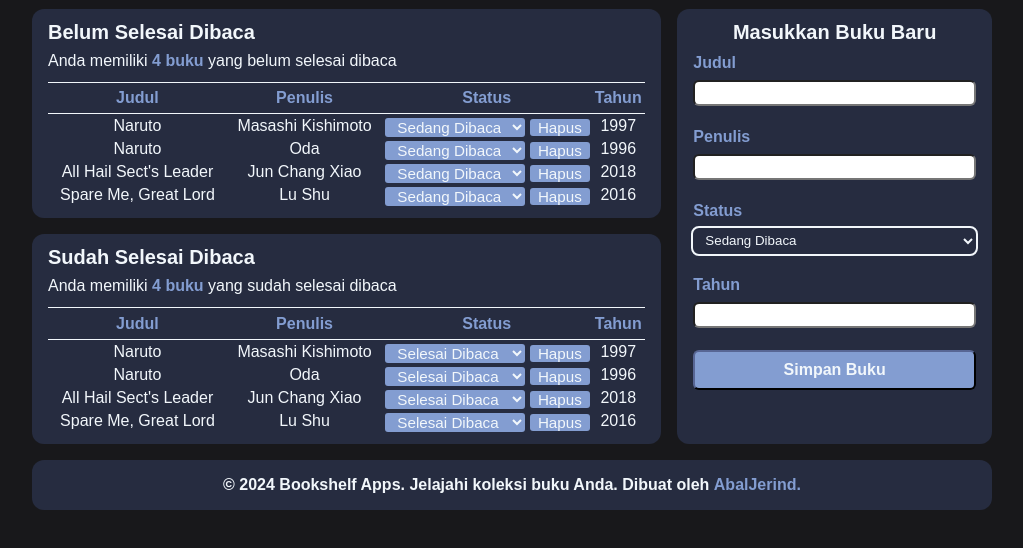
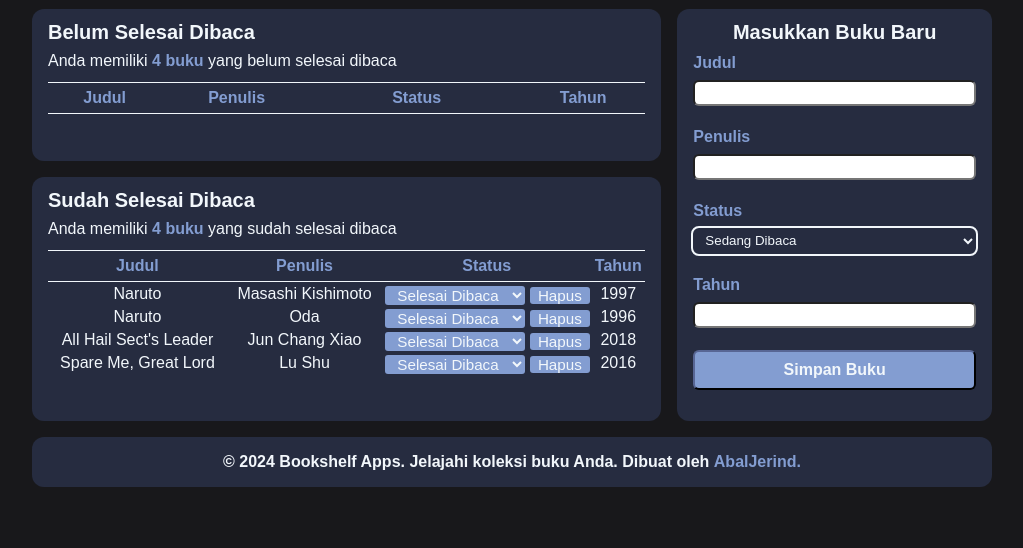
Before and after one commit to Abaljerind/bookshelf-apps, a plain HTML site: page index.html in a window 1280 px wide. Shown: the part 204-752 px from the top of the page, without its empty margins (128-1151 px from the left). Drawn offline with Linux system fonts and the light colour scheme; a web font is replaced by a local one.

Commit message:
fix listener RENDER_EVENT and delete tr data in html

```diff
--- a/index.html
+++ b/index.html
@@ -61,62 +61,7 @@
             <th colspan="2">Status</th>
             <th>Tahun</th>
           </tr>
-          <tr>
-            <td>Naruto</td>
-            <td>Masashi Kishimoto</td>
-            <td>
-              <select name="status" id="status">
-                <option value="unfinished" selected>sedang dibaca</option>
-                <option value="finished">selesai dibaca</option>
-              </select>
-            </td>
-            <td>
-              <button id="deleteBook" type="button">Hapus</button>
-            </td>
-            <td>1997</td>
-          </tr>
-          <tr>
-            <td>Naruto</td>
-            <td>Oda</td>
-            <td>
-              <select name="status" id="status">
-                <option value="unfinished" selected>sedang dibaca</option>
-                <option value="finished">selesai dibaca</option>
-              </select>
-            </td>
-            <td>
-              <button id="deleteBook" type="button">Hapus</button>
-            </td>
-            <td>1996</td>
-          </tr>
-          <tr>
-            <td>All Hail Sect's Leader</td>
-            <td>Jun Chang Xiao</td>
-            <td>
-              <select name="status" id="status">
-                <option value="unfinished" selected>sedang dibaca</option>
-                <option value="finished">selesai dibaca</option>
-              </select>
-            </td>
-            <td>
-              <button id="deleteBook" type="button">Hapus</button>
-            </td>
-            <td>2018</td>
-          </tr>
-          <tr>
-            <td>Spare Me, Great Lord</td>
-            <td>Lu Shu</td>
-            <td>
-              <select name="status" id="status">
-                <option value="unfinished" selected>sedang dibaca</option>
-                <option value="finished">selesai dibaca</option>
-              </select>
-            </td>
-            <td>
-              <button id="deleteBook" type="button">Hapus</button>
-            </td>
-            <td>2016</td>
-          </tr>
+          <!-- data di input ke sini -->
         </table>
       </section>
       <!-- end bookshelf not completed -->
--- a/js/app.js
+++ b/js/app.js
@@ -66,24 +66,10 @@ function generateBookObject(id, titleBook, author, status, year) {
 document.addEventListener(RENDER_EVENT, function () {
   // console.log(bookshelves);
   const uncompletedBookList = document.getElementById("not-completed");
-  uncompletedBookList.innerHTML = "";
 
-  // Memasukkan header hanya cukup sekali
-  const trHead = document.createElement("tr");
-
-  const thJudul = document.createElement("th");
-  const thPenulis = document.createElement("th");
-  const thStatus = document.createElement("th");
-  const thTahun = document.createElement("th");
-
-  thJudul.innerText = "Judul";
-  thPenulis.innerText = "Penulis";
-  thStatus.innerText = "Status";
-  thTahun.innerText = "Tahun";
-
-  thStatus.setAttribute("colspan", "2");
-  trHead.append(thJudul, thPenulis, thStatus, thTahun);
-  uncompletedBookList.append(trHead);
+  while (uncompletedBookList.rows.length > 1) {
+    uncompletedBookList.deleteRow(1);
+  }
 
   for (const bookItem of bookshelves) {
     const bookElement = makeBook(bookItem);
```
